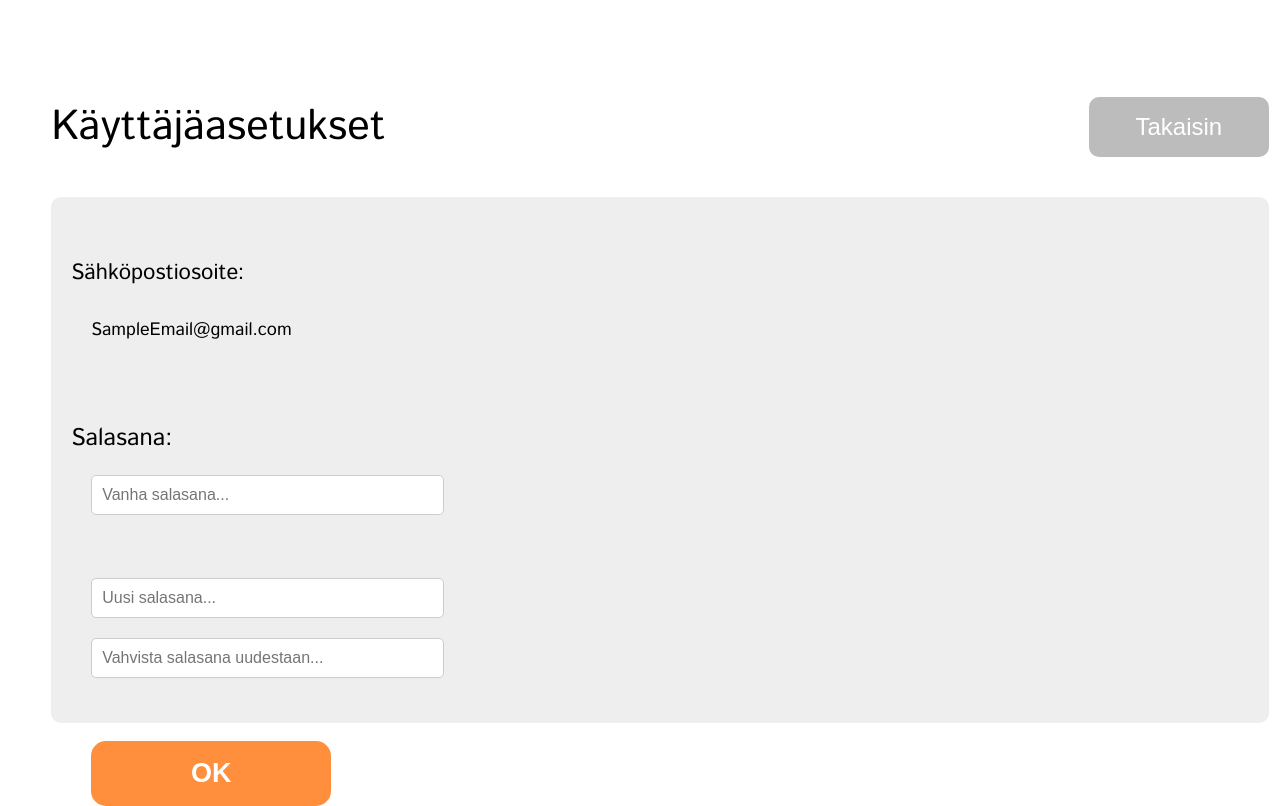
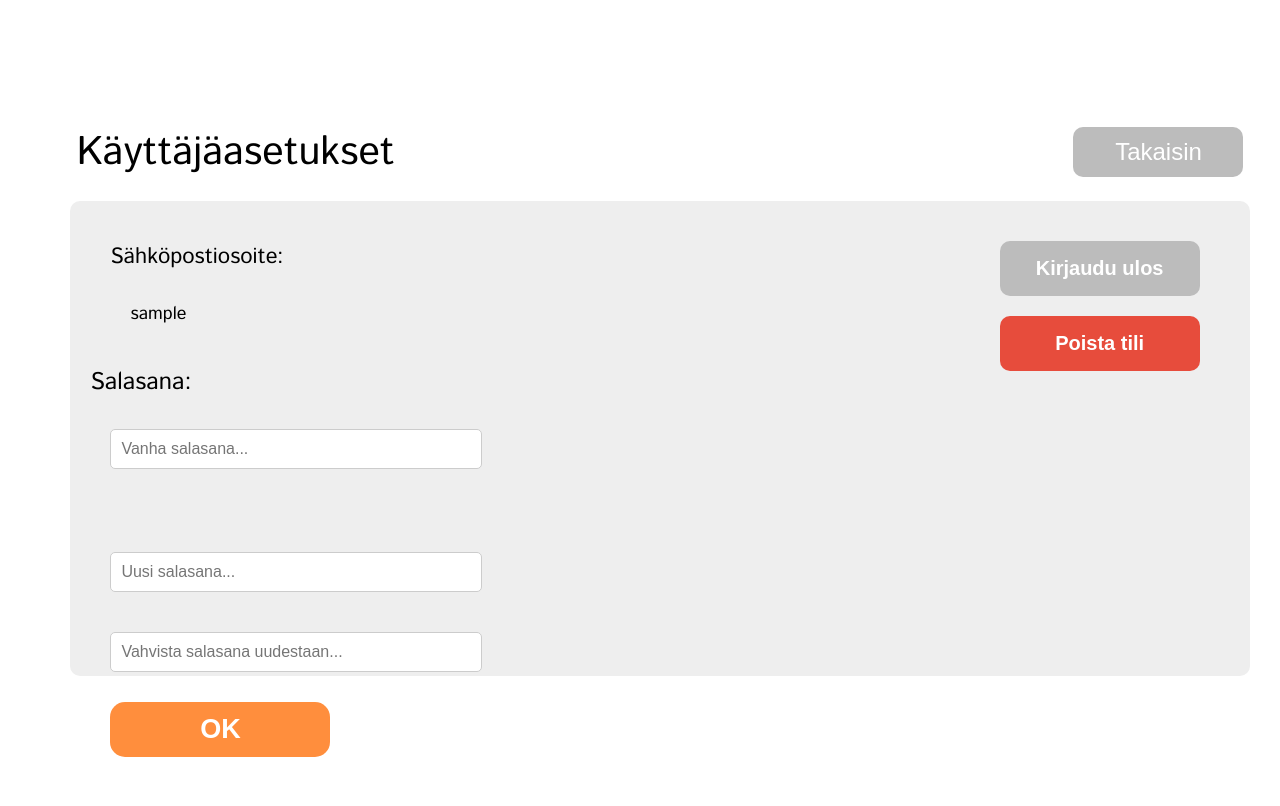
Before and after one commit to villerauta03/WebDevCourseProject, a React (Vite) app in the folder Bookshelf/frontend/: page /settings in a window 1280 px wide. Shown: the top 806 px of the page. Built offline with nearby package versions, Linux system fonts and the light colour scheme; sample sign-in values are in the browser's storage.

Commit message:
UI dev update for UserSettings, creating backend functionality for account deletion

```diff
--- a/Bookshelf/frontend/src/Home.jsx
+++ b/Bookshelf/frontend/src/Home.jsx
@@ -32,12 +32,13 @@ const HomePage = () => {
 
     useEffect(() => {
         const token = localStorage.getItem("token");
-        const email = localStorage.getItem("username");
+        const userEmail = localStorage.getItem("username");
 
         if (!token) {
             navigate("/login");
             return;
         } else {
+            setUserEmail(userEmail);
             setLoading(false);
         }
 
@@ -70,7 +71,6 @@ const HomePage = () => {
                             <input type="text" className="search-input" placeholder="Hae..." />
                         </div>
                     </div>
-
                 </div>
             </div>
 
--- a/Bookshelf/frontend/src/UserSettings.jsx
+++ b/Bookshelf/frontend/src/UserSettings.jsx
@@ -1,17 +1,66 @@
 import React, { useState, useEffect } from "react";
 import { useNavigate } from "react-router-dom";
-import "./styles/UserSettings.css"; // make sure this path is correct!
+import "./styles/UserSettings.css"; // Make sure this path is correct!
 
 const UserSettings = () => {
     const navigate = useNavigate();
+    const [userEmail, setUserEmail] = useState("");
     const [loading, setLoading] = useState(true);
+    const [isConfirmationOpen, setIsConfirmationOpen] = useState(false); // Modal state
+    const [password, setPassword] = useState(""); // Password input state
+    const [error, setError] = useState(""); // Error message state
+    const [isDeleting, setIsDeleting] = useState(false); // Deleting loading state
+
+    // Handle user logout
+    const handleLogout = () => {
+        localStorage.removeItem("token");
+        localStorage.removeItem("username");
+        navigate("/login");
+    };
+
+    // Handle account deletion
+    const handleDeleteAccount = async () => {
+        const token = localStorage.getItem("token");
+
+        try {
+            const response = await fetch("http://localhost:5000/api/delete-account", {
+                method: "DELETE",
+                headers: {
+                    "Content-Type": "application/json",
+                    "Authorization": `Bearer ${token}`,
+                },
+                body: JSON.stringify({ password }),
+            });
+
+            if (!response.ok) {
+                throw new Error("Failed to delete account.");
+            }
+
+            const data = await response.json();
+
+            if (data.message) {
+                console.log(data.message);
+                localStorage.removeItem("token");
+                localStorage.removeItem("username");
+                navigate("/login");
+            }
+
+        } catch (error) {
+            console.error("Error deleting account:", error);
+            setError("An error occurred while deleting the account.");
+        } finally {
+            setIsDeleting(false);
+        }
+    };
 
     useEffect(() => {
         const token = localStorage.getItem("token");
+        const email = localStorage.getItem("username");
         if (!token) {
             navigate("/login");
             return;
         } else {
+            setUserEmail(email);
             setLoading(false);
         }
     }, [navigate]);
@@ -24,10 +73,11 @@ const UserSettings = () => {
             </div>
 
             <div className="graybox">
-                {/* Settings page stuff */}
+                {/* Left Side */}
+                <div className="left-side">
                     <div className="email-section">
                         <label htmlFor="email">Sähköpostiosoite:</label>
-                    <p id="email">SampleEmail@gmail.com{/* Display user's email here */}</p>
+                        <p id="email">{userEmail}</p>
                     </div>
 
                     <div className="password-change">
@@ -40,7 +90,7 @@ const UserSettings = () => {
                                 placeholder="Vanha salasana..."
                             />
                         </div>
-                    <br></br>
+                        <br/>
                         <div className="password-field">
                             <input
                                 type="password"
@@ -58,10 +108,38 @@ const UserSettings = () => {
                                 placeholder="Vahvista salasana uudestaan..."
                             />
                         </div>
-                    <br></br>
                         <button className="OK">OK</button>
                     </div>
                 </div>
+
+                {/* Right Side */}
+                <div className="right-side">
+                    <button className="logout-button" onClick={handleLogout}>Kirjaudu ulos</button>
+                    <button className="delete-button" onClick={() => setIsConfirmationOpen(true)}>Poista tili</button>
+                </div>
+            </div>
+
+            {/* Modal for Account Deletion Confirmation */}
+            {isConfirmationOpen && (
+                <div className="confirmation-modal">
+                    <div className="modal-content">
+                        <h2>Oletko varma?<br/>Vahvista salasanasi.</h2>
+                        <input
+                            type="password"
+                            value={password}
+                            onChange={(e) => setPassword(e.target.value)}
+                            placeholder="Salasana..."
+                        />
+                        {error && <p className="error-message">{error}</p>}
+                        <div className="modal-actions">
+                            <button className="OK" onClick={handleDeleteAccount} disabled={isDeleting}>
+                                {isDeleting ? "Deleting..." : "OK"}
+                            </button>
+                            <button className="backbutton" onClick={() => setIsConfirmationOpen(false)}>Peruuta</button>
+                        </div>
+                    </div>
+                </div>
+            )}
         </div>
     );
 };
--- a/Bookshelf/frontend/src/styles/UserSettings.css
+++ b/Bookshelf/frontend/src/styles/UserSettings.css
@@ -1,3 +1,5 @@
+/* UserSettings.css */
+
 @import url('https://fonts.googleapis.com/css2?family=Istok+Web:wght@400;700&display=swap');
 
 body, html {
@@ -19,21 +21,21 @@ body, html {
     display: flex;
     justify-content: space-between;
     align-items: center;
-    width: 100%;
+    width: 99%;
     padding: 20px;
     box-sizing: border-box;
 }
 
 h1 {
-    font-size: 42px;
+    font-size: 40px;
     font-weight: 400;
     margin: 0;
 }
 
 .backbutton {
     background-color: #BCBCBC;
-    width: 180px;
-    height: 60px;
+    width: 170px;
+    height: 50px;
     color: white;
     padding: 10px 20px;
     border: none;
@@ -53,19 +55,27 @@ h1 {
 
 .graybox {
     background-color: #EEEEEE;
-    width: 92vw;
-    height: 38vw;
+    width: 89vw;
+    height: 34vw;
     padding: 20px;
     border-radius: 10px;
-    margin-top: 20px;
+    margin-bottom: 20px;
+    display: flex;
+    flex-direction: row;
+    gap: 20px;
+    align-items: flex-start;
+}
+
+.left-side {
+    flex: 1;
     display: flex;
     flex-direction: column;
-    gap: 20px;  /* Space between sections */
+    width: 30vw;
 }
 
 .email-section {
-    margin-top: 40px;
-    margin-left: 20px;
+    margin-top: 20px;
+    margin-left: 40px;
     display: flex;
     flex-direction: column;
     gap: 10px;
@@ -80,8 +90,9 @@ h1 {
 .password-change {
     display: flex;
     flex-direction: column;
-    gap: 20px; /* Space between password fields */
-    margin-top: 40px;
+    gap: 20px;
+    margin-top: 20px;
+    width: 25%;
 }
 
 .password-field {
@@ -89,7 +100,7 @@ h1 {
     flex-direction: column;
     gap: 5px;
     margin-left: 20px;
-    width: 30%;
+    width: 50%;
 }
 
 .password-field input {
@@ -97,11 +108,12 @@ h1 {
     font-size: 16px;
     border: 1px solid #ccc;
     border-radius: 5px;
+    width: 350px;
 }
 
 .password-field input:focus {
     outline: none;
-    border-color: #002397; /* Focus border color */
+    border-color: #002397;
 }
 
 button {
@@ -116,9 +128,9 @@ h2 {
 
 .OK {
     background-color: #FF8E3D;
-    width: 240px;
+    width: 220px;
     font-weight: 700;
-    height: 65px;
+    height: 55px;
     font-size: 27px;
     font-weight: 550;
     color: white;
@@ -136,3 +148,154 @@ h2 {
 .OK:active {
     background-color: #F77C24;
 }
+
+.right-side {
+    display: flex;
+    flex-direction: column;
+    justify-content: flex-start;
+    align-items: flex-end;
+    flex: 0.5;
+    gap: 20px;
+    padding-right: 30px;
+    padding-top: 20px;
+}
+
+.logout-button, .delete-button {
+    width: 200px;
+    height: 55px;
+    font-size: 20px;
+    font-weight: 600;
+    border: none;
+    border-radius: 10px;
+    color: white;
+    cursor: pointer;
+}
+
+.logout-button {
+    background-color: #BCBCBC;
+}
+
+.logout-button:hover {
+    background-color: #AFAFAF;
+}
+
+.logout-button:active {
+    background-color: #9C9C9C;
+}
+
+.delete-button {
+    background-color: #E74C3C;
+}
+
+.delete-button:hover {
+    background-color: #D63C2C;
+}
+
+.delete-button:active {
+    background-color: #C62C1C;
+}
+
+/* Modal styles */
+.confirmation-modal {
+    position: fixed;
+    top: 0;
+    left: 0;
+    width: 100%;
+    height: 100%;
+    background: rgba(0, 0, 0, 0.5);
+    display: flex;
+    justify-content: center;
+    align-items: center;
+    z-index: 1000;
+}
+
+.modal-content {
+    background: white;
+    padding: 20px;
+    border-radius: 10px;
+    text-align: center;
+    width: 300px;
+}
+
+input {
+    padding: 10px;
+    margin: 10px 0;
+    width: 80%;
+    border: 1px solid #ccc;
+    border-radius: 5px;
+    font-size: 14px;
+}
+
+button:disabled {
+    background-color: #ccc;
+    cursor: not-allowed;
+}
+
+button:hover:not(:disabled) {
+    background-color: #0056b3;
+}
+
+.modal-actions {
+    display: flex;
+    justify-content: space-around;
+}
+
+.error-message {
+    color: red;
+    font-size: 0.9em;
+}
+
+/* Modal actions buttons */
+.modal-actions button {
+    width: 120px;
+    height: 50px;
+    font-size: 18px;
+    font-weight: 600;
+    border-radius: 10px;
+    color: white;
+    cursor: pointer;
+}
+
+/* OK button (Delete confirmation) */
+.modal-actions button:first-child {
+    background-color: #E74C3C; /* Red like the "Poista tili" button */
+    margin-left: 5px;
+}
+
+.modal-actions button:first-child:hover {
+    background-color: #D63C2C;
+}
+
+.modal-actions button:first-child:active {
+    background-color: #C62C1C;
+}
+
+/* Cancel button (Close modal) */
+.modal-actions button:last-child {
+    background-color: #BCBCBC; /* Gray like the "Takaisin" button */
+}
+
+.modal-actions button:last-child:hover {
+    background-color: #AFAFAF;
+}
+
+.modal-actions button:last-child:active {
+    background-color: #9C9C9C;
+}
+
+/* Input box in the modal */
+.confirmation-modal input {
+    padding: 10px;
+    font-size: 16px;
+    border: 1px solid #ccc;
+    border-radius: 5px;
+    width: 80%;
+    margin: 10px auto;
+}
+
+/* Error message style */
+.error-message {
+    color: red;
+    font-size: 0.9em;
+    margin-top: 10px;
+}
--- a/Bookshelf/frontend/src/styles/home.css
+++ b/Bookshelf/frontend/src/styles/home.css
@@ -119,11 +119,16 @@ body, html {
 
 
 .content {
+    margin-left: 50px;
     display: grid;
-    grid-template-columns: repeat(auto-fill, minmax(250px, 1fr)); /* Grid system */
+    grid-template-columns: repeat(auto-fill, minmax(250px, auto));
     gap: 20px;
-    width: 100%; /* Fill parent */
+    width: 100%;
+    justify-content: flex-start; /* Items will start from the left */
 }
+
+
+
 
 .item {
     display: flex;
```
Also changed, not shown: Bookshelf/frontend/src/styles/styles.css (line endings or trailing spaces), 1 other file (tests, documents, lock files or other folders). Lines whose indentation alone changed are shown as unchanged.
